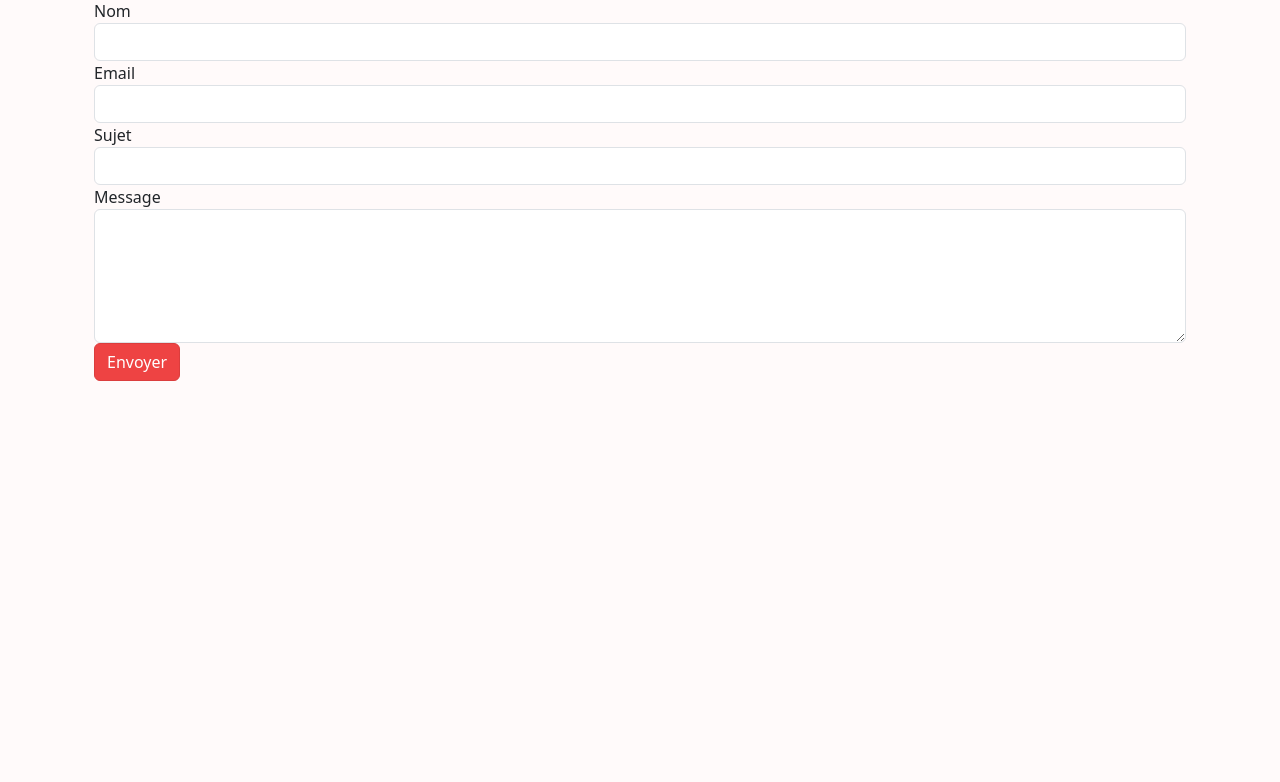
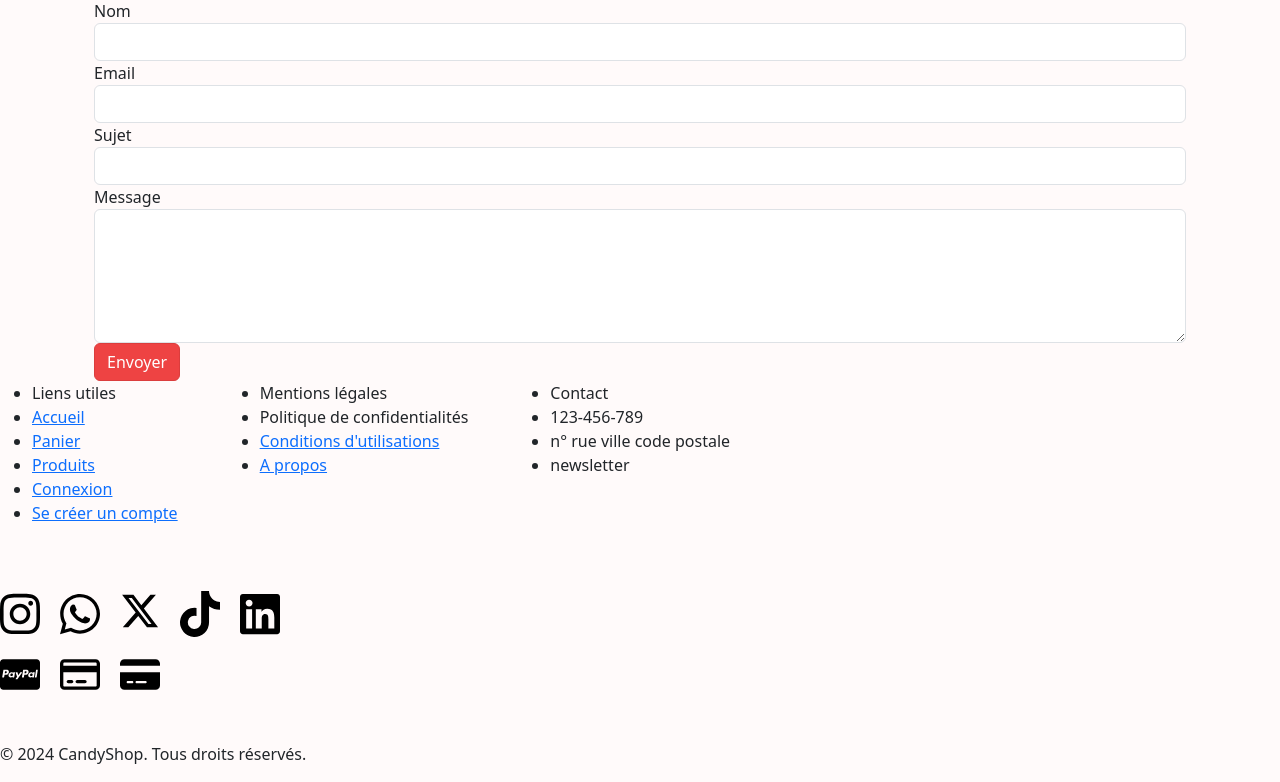
Before and after one commit to clarisse-lebaut/boutique-en-ligne, a PHP site: page /index.php in a window 1280 px wide. Shown: the part 2271-3053 px from the top of the page. Before the commit the page ends 2652 px from the top, so only its background shows below. Run offline with PHP 8.4, Linux system fonts and the light colour scheme; data that the repository does not hold is empty; some web fonts are replaced.

Commit message:
add elements in footer

```diff
--- a/assets/components/footer.php
+++ b/assets/components/footer.php
@@ -1,3 +1,120 @@
-</body>
+<!DOCTYPE html>
+<html lang="fr">
 
-</html>
+<head>
+    <meta charset="UTF-8">
+    <meta name="viewport" content="width=device-width, initial-scale=1.0">
+    <title>CandyShop</title>
+
+    <link rel="stylesheet" href="./vendor/twbs/bootstrap/dist/css/bootstrap.min.css">
+    <script src="./vendor/twbs/bootstrap/dist/js/bootstrap.bundle.min.js" defer></script>
+
+    <link rel="stylesheet" href="./assets/css/global.css">
+
+    <!-- <link rel="stylesheet" href="./assets/css/404.css">
+  <link rel="stylesheet" href="./assets/css/basket.css">
+  <link rel="stylesheet" href="./assets/css/checkboard.css">
+  <link rel="stylesheet" href="./assets/css/createAccount.css">
+  <link rel="stylesheet" href="./assets/css/formContact.css">
+  <link rel="stylesheet" href="./assets/css/home.css">
+  <link rel="stylesheet" href="./assets/css/slider.css"> -->
+</head>
+
+<style>
+    .footer_container {
+        display: flex;
+        flex-direction: column;
+        gap: 50px;
+        justify-content: center;
+    }
+
+    .link {
+        display: flex;
+        gap: 50px;
+    }
+
+    .logos{
+        display: flex;
+        flex-direction: column;
+        gap: 20px;
+    }
+
+    .social {
+        display: flex;
+        gap: 20px;
+    }
+
+    .payment{
+        display: flex;
+        gap: 20px;
+    }
+
+    img {
+        width: 40px;
+    }
+</style>
+
+<section class="footer_container">
+    <article class="link">
+        <ul>
+            <li>Liens utiles</li>
+            <li><a href="./index.php?page=<?= PAGE_HOME ?>">Accueil</a></li>
+            <li><a href="./index.php?page=<?= PAGE_BASKET ?>">Panier</a></li>
+            <li><a href="./index.php?page=<?= PAGE_PRODUCTS ?>">Produits</a></li>
+            <?php if (!isset($_SESSION["accountId"])) { ?>
+                <li><a href="./index.php?page=<?= PAGE_CONNECTION ?>">Connexion</a></li>
+                <li><a href="./index.php?page=<?= PAGE_REGISTER ?>">Se créer un compte</a></li>
+            <?php } else { ?>
+                <li><a href="./index.php?page=<?= PAGE_FAVORITE ?>">Favoris</a></li>
+                <li><a href="./index.php?page=<?= PAGE_PROFILE ?>">Profil</a></li>
+                <li><a href="./index.php?page=<?= DISCONNECTION ?>">Deconnexion</a></li>
+            <?php } ?>
+        </ul>
+
+        <ul>
+            <li>Mentions légales</li>
+            <li>Politique de confidentialités</a></li>
+            <li><a href="./index.php?page=<?= PAGE_CONDITIONS ?>">Conditions d'utilisations</a></li>
+            <li><a href="./index.php?page=<?= PAGE_ABOUTUS ?>">A propos</a></li>
+        </ul>
+        <ul>
+            <li>Contact</li>
+            <li>123-456-789</a></li>
+            <li>n° rue ville code postale</a></li>
+            <li>newsletter</a></li>
+        </ul>
+    </article>
+    <article class="logos">
+        <div class="social">
+            <div class="picture">
+                <img src="../assets/images/icon/instagram.svg" alt="">
+            </div>
+            <div class="picture">
+                <img src="../assets/images/icon/whatsapp.svg" alt="">
+            </div>
+            <div class="picture">
+                <img src="../assets/images/icon/x-twitter.svg" alt="">
+            </div>
+            <div class="picture">
+                <img src="../assets/images/icon/tiktok.svg" alt="">
+            </div>
+            <div class="picture">
+                <img src="../assets/images/icon/linkedin.svg" alt="">
+            </div>
+        </div>
+        <div class="payment">
+            <div class="picture">
+                <img src="../assets/images/icon/cc-paypal.svg" alt="">
+            </div>
+            <div class="picture">
+                <img src="../assets/images/icon/credit-card-regular.svg" alt="">
+            </div>
+            <div class="picture">
+                <img src="../assets/images/icon/credit-card-solid.svg" alt="">
+            </div>
+        </div>
+    </article>
+    <article class="copy">
+        <p>&copy; 2024 CandyShop. Tous droits réservés.</p>
+    </article>
+</section>
--- a/assets/scripts/constants.php
+++ b/assets/scripts/constants.php
@@ -9,6 +9,8 @@ define("PAGE_REGISTER", 5);
 define("PAGE_BASKET", 6);
 define("PAGE_PRODUCTS", 7);
 define("PAGE_FAVORITE", 8);
+define("PAGE_ABOUTUS", 9);
+define("PAGE_CONDITIONS", 10);
 
 // ACTION ID
 define("CONNECTION", 100);
--- a/index.php
+++ b/index.php
@@ -29,6 +29,12 @@ switch ($_GET["page"]) {
     include "./pages/connection.php";
     break;
   case PAGE_REGISTER:
+    include "./pages/create_account.php";
+    break;
+  case PAGE_CONDITIONS:
+    include "./pages/create_account.php";
+    break;
+  case PAGE_ABOUTUS:
     include "./pages/create_account.php";
     break;
   case PAGE_PRODUCTS:
```
Also changed, not shown: A SUPPR/request_candy_class.php (deleted, +0 -50 lines), assets/images/icon/cc-paypal.svg (added), assets/images/icon/credit-card-regular.svg (added), assets/images/icon/credit-card-solid.svg (added), assets/images/icon/instagram.svg (added), assets/images/icon/linkedin.svg (added), assets/images/icon/tiktok.svg (added), assets/images/icon/whatsapp.svg (added), assets/images/icon/x-twitter.svg (added).
